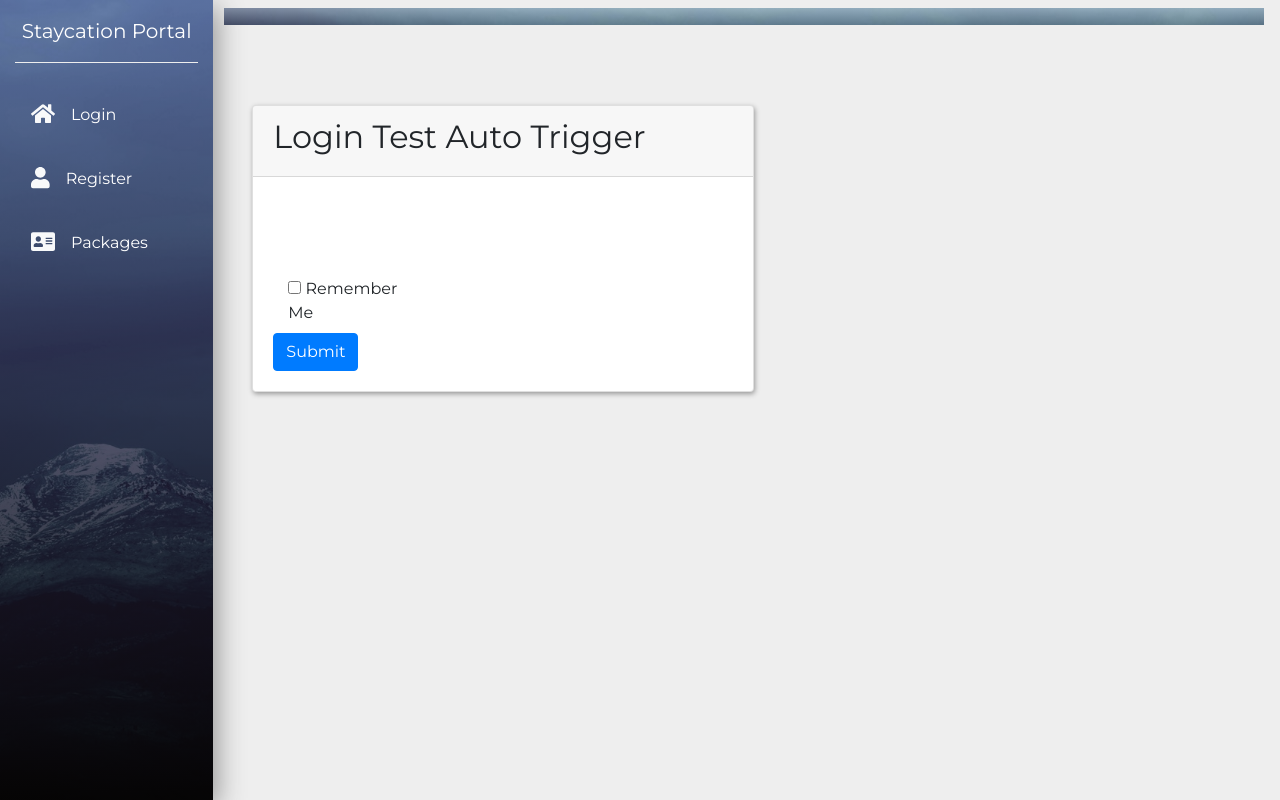
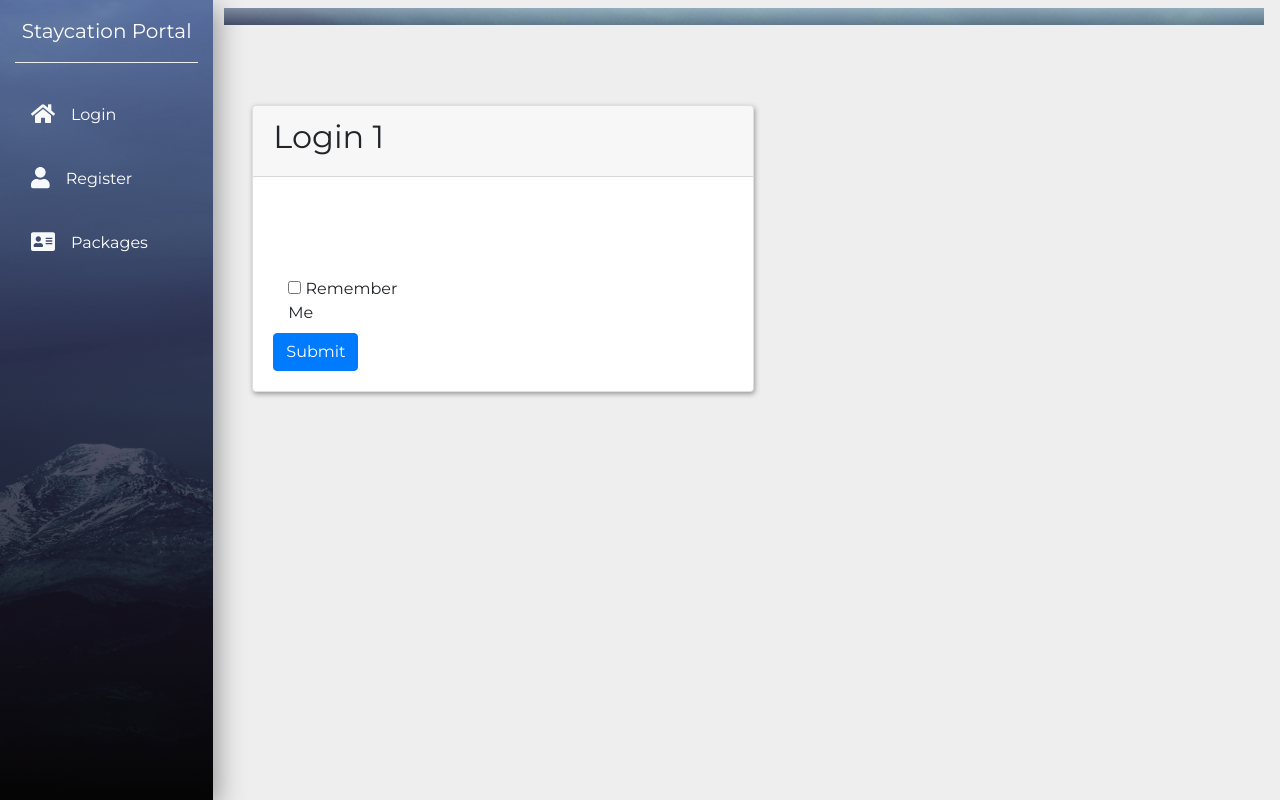
Before and after one commit to imhl/mod-nginx-jenkins-ansible-terraform, a Flask app: template staycationX/app/templates/login.html in a window 1280 px wide. Run offline with Flask 2, Linux system fonts and the light colour scheme; the template is opened without the code that fills it, so the values that code supplies are empty; some libraries are stand-ins or nearby versions.

Commit message:
update login template

```diff
--- a/staycationX/app/templates/login.html
+++ b/staycationX/app/templates/login.html
@@ -4,7 +4,7 @@
 <div class="col-xl-6 col-sm-4 p-2">
   <div class="card card-common">
   <div class="card-header">
-    <h2>Login Test Auto Trigger</h2>
+    <h2>Login 1</h2>
   </div>
   <div class="card-body">
       {% with messages = get_flashed_messages() %}
```
